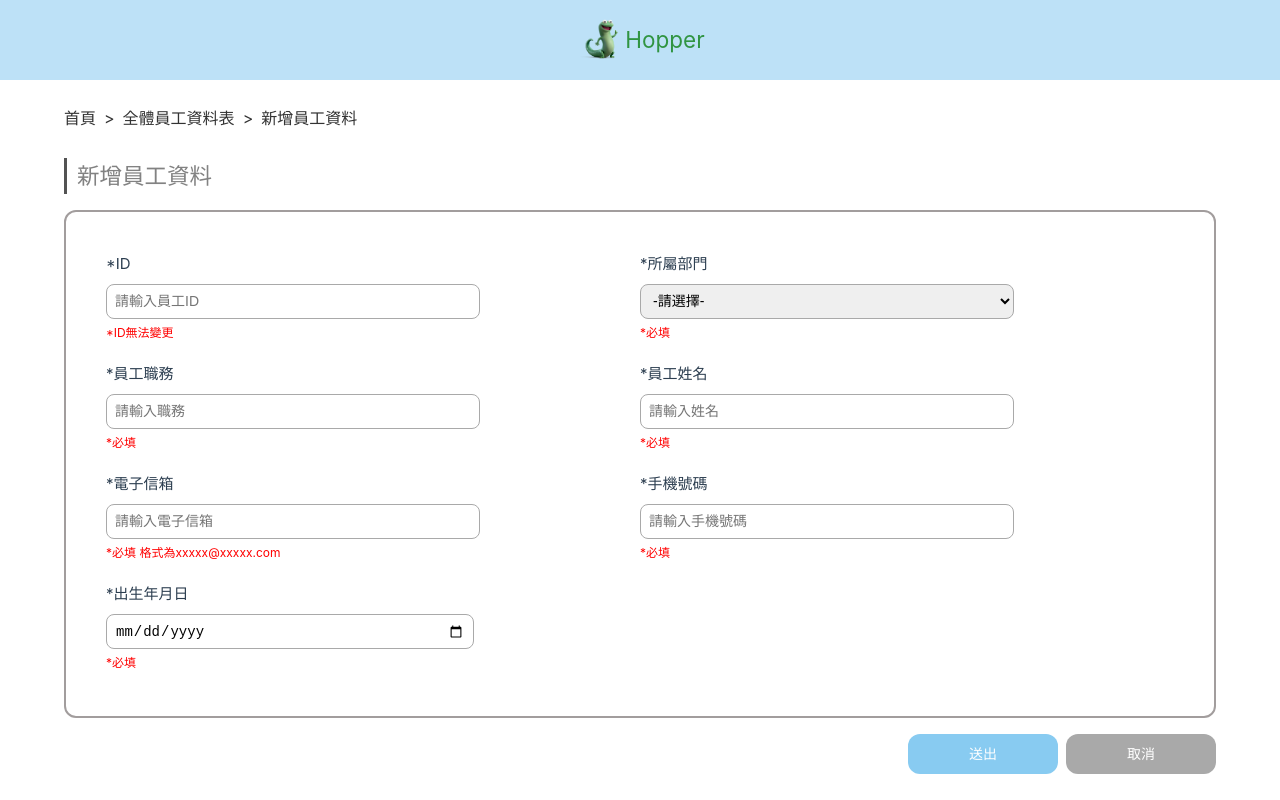
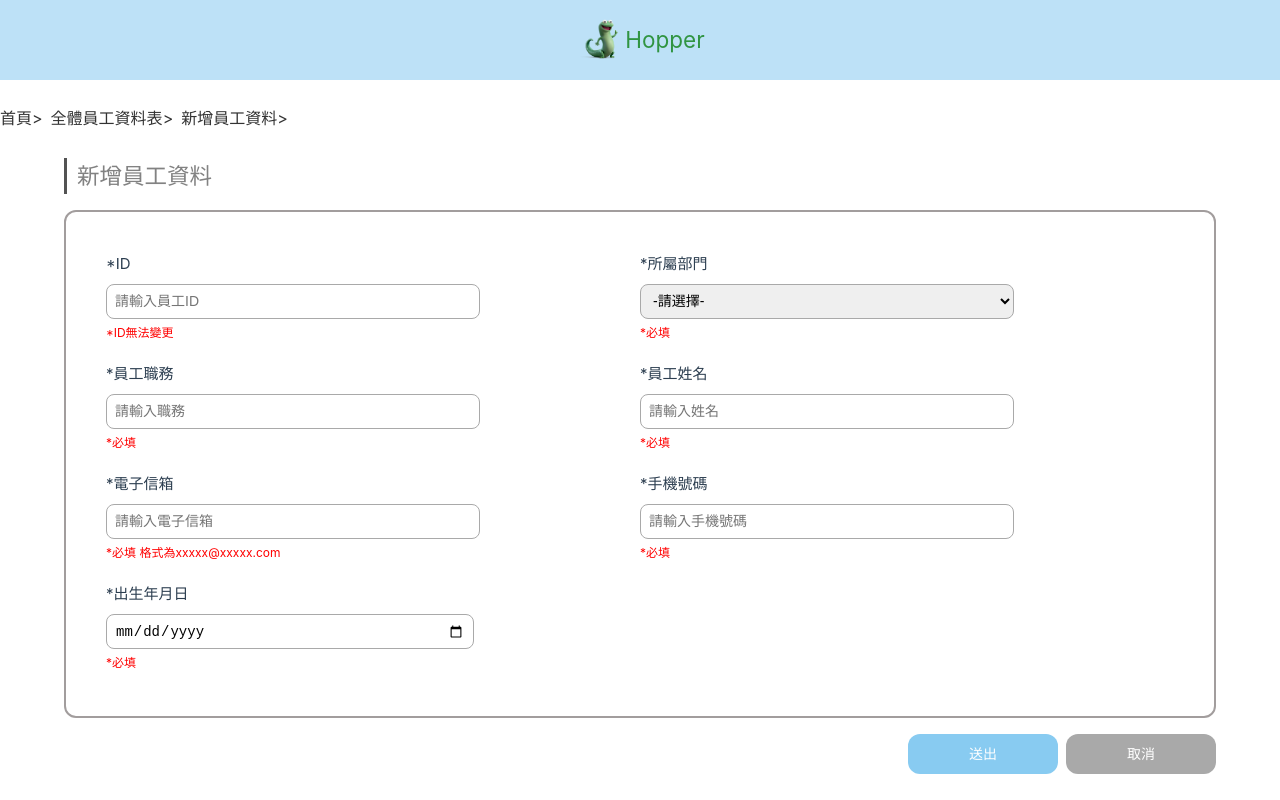
Before and after one commit to Ting-Yuuuu/employee-manager, a Vue app: page /Add_employee in a window 1280 px wide. Built offline with nearby package versions, Linux system fonts and the light colour scheme.

Commit message:
feat(breadcrumb):新增麵包屑功能。

```diff
--- a/src/App.vue
+++ b/src/App.vue
@@ -1,11 +1,13 @@
 <script setup>
 import { RouterLink, RouterView } from 'vue-router'
 import Header from '@/components/Header.vue';
+import Breadcrumb from '@/components/Breadcrumb.vue';
 
 </script>
 
 <template>
   <Header></Header>
+  <Breadcrumb></Breadcrumb>
   <RouterView />
 </template>
 
--- a/src/components/Breadcrumb.vue
+++ b/src/components/Breadcrumb.vue
@@ -1,30 +1,55 @@
 <template>
-  <div class="breadcrumb_block">
-    <RouterLink to="/"  class="breadcrumb">首頁</RouterLink>
-    <a class="breadcrumb">></a>
-    <RouterLink to="/Employee_list" class="breadcrumb">全體員工資料表</RouterLink>
-    <a class="breadcrumb">></a>
-    <RouterLink to="/Edit_employee" class="breadcrumb">編輯員工資料</RouterLink>
+  <div class="breadcrumb">
+    <RouterLink :to="breadcrumb.path" class="breadcrumb__item" v-for="breadcrumb in breadcrumbs" :key="breadcrumb.path">
+      <span>{{ breadcrumb.name }}</span>
+      <a class="breadcrumb__item">></a>
+    </RouterLink>
+
   </div>
 </template>
 
 <script setup>
 import { useRoute, RouterLink } from 'vue-router';
+import { ref } from 'vue'
+import { watch } from "vue";
+
+// 這個是響應式容器，放麵包屑用
+const breadcrumbs = ref([])
+const route = useRoute();
+watch(
+  // 監聽對象：路由
+  () => route.fullPath,
+  // 執行邏輯：放這
+  () => {
+    // 麵包屑容器裝的是 route.matched，你可以印出來看看
+    breadcrumbs.value = route.matched
+    // 這裡我只要有帶meta breadcrumb的路由，才會放到麵包屑裡面
+      .filter((item) => item.meta?.breadcrumb)
+      // 轉換成我們要的格式，放到麵包屑容器裡面，這步你可以隨意設計，我這裡是放 name 和 path。
+      .map((item) => ({
+        name: item.meta.breadcrumb,
+        path: item.path,
+      }));
+  },
+  {
+    // immediate: true 的意思是：在監聽開始後，立即執行一次回調函數，這樣就能在頁面初始載入時就生成麵包屑了。
+    immediate: true,
+  }
+);
 </script>
 
 <style lang="scss" scoped>
 /* 麵包屑 */
-.breadcrumb_block{
+.breadcrumb {
   display: flex;
   gap: 8px;
   margin: 16px 0;
-}
 
-.breadcrumb{
+  &__item {
     color: #333333;
     font-size: 16px;
     padding: 10px 0px;
     text-decoration: none;
   }
-
+}
 </style>
--- a/src/router/index.js
+++ b/src/router/index.js
@@ -1,34 +1,45 @@
-import { createRouter, createWebHistory } from 'vue-router'
-import Enter from '../views/Enter.vue'
-import Employee_list from '../views/Employee_list.vue'
-import Edit_employee from '@/views/Edit_employee.vue'
-import Add_employee from '@/views/Add_employee.vue'
-
+import { createRouter, createWebHistory } from "vue-router";
+import Enter from "../views/Enter.vue";
+import Employee_list from "../views/Employee_list.vue";
+import Edit_employee from "@/views/Edit_employee.vue";
+import Add_employee from "@/views/Add_employee.vue";
 
 const router = createRouter({
   history: createWebHistory(import.meta.env.BASE_URL),
   routes: [
     {
-      path: '/',
-      name: 'index',
+      path: "/",
+      meta: { breadcrumb: "首頁" },
+
+      children: [
+        {
+          path: "/",
           component: Enter,
         },
         {
-      path: '/Employee_list', // 建議小寫並用橫線分隔，URL 比較美觀
-      name: 'Employee_list',
+          path: "Employee_list",
+          meta: { breadcrumb: "全體員工資料表" },
+          children: [
+            {
+              path: "",
               component: Employee_list,
             },
             {
-      path: '/Edit_employee', // 編輯通常需要帶 ID 參數
-      name: 'Edit_employee',
+              path: "/Edit_employee",
+              // path: "/Edit_employee/:id", //正常來說要帶id，但因為目前沒有資料庫，所以先不帶。
+              meta: { breadcrumb: "編輯員工資料" },
               component: Edit_employee,
             },
             {
-      path: '/Add_employee',
-      name: 'Add_employee',
+              path: "/Add_employee",
+              meta: { breadcrumb: "新增員工資料" },
               component: Add_employee,
             },
           ],
-})
+        },
+      ],
+    },
+  ],
+});
 
-export default router
+export default router;
--- a/src/views/Add_employee.vue
+++ b/src/views/Add_employee.vue
@@ -5,13 +5,13 @@
 <template>
   <div class="wrapper">
     <!-- 麵包屑 -->
-    <div class="breadcrumb_block">
+    <!-- <div class="breadcrumb_block">
       <RouterLink to="/" class="breadcrumb">首頁</RouterLink>
       <a class="breadcrumb">></a>
       <RouterLink to="/Employee_list" class="breadcrumb">全體員工資料表</RouterLink>
       <a class="breadcrumb">></a>
       <RouterLink to="/Add_employee" class="breadcrumb">新增員工資料</RouterLink>
-    </div>
+    </div> -->
 
     <!-- 標題 -->
     <div class="title_block">
--- a/src/views/Edit_employee.vue
+++ b/src/views/Edit_employee.vue
@@ -5,13 +5,13 @@ import { RouterLink } from 'vue-router';
 <template>
   <div class="wrapper">
     <!-- 麵包屑 -->
-    <div class="breadcrumb_block">
+    <!-- <div class="breadcrumb_block">
       <RouterLink to="/"  class="breadcrumb">首頁</RouterLink>
       <a class="breadcrumb">></a>
       <RouterLink to="/Employee_list" class="breadcrumb">全體員工資料表</RouterLink>
       <a class="breadcrumb">></a>
       <a href="./edit_staff.html" class="breadcrumb">編輯員工資料</a>
-    </div>
+    </div> -->
 
     <!-- 標題 -->
     <div class="title_block">
--- a/src/views/Employee_list.vue
+++ b/src/views/Employee_list.vue
@@ -95,11 +95,11 @@ onMounted(function(){
 <template>
   <div class="wrapper">
     <!-- 麵包屑 -->
-    <div class="breadcrumb_block">
+    <!-- <div class="breadcrumb_block">
       <RouterLink to="/" class="breadcrumb">首頁</RouterLink>
       <a class="breadcrumb">></a>
       <a href="" class="breadcrumb">全體員工資料表</a>
-    </div>
+    </div> -->
 
     <!-- 標題 -->
     <div class="title_block">
```
Lines whose indentation alone changed are shown as unchanged.
